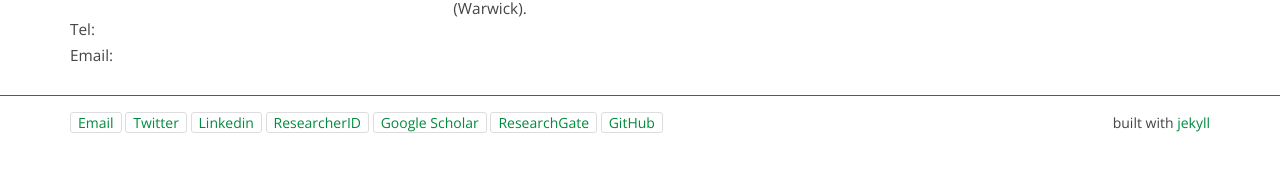
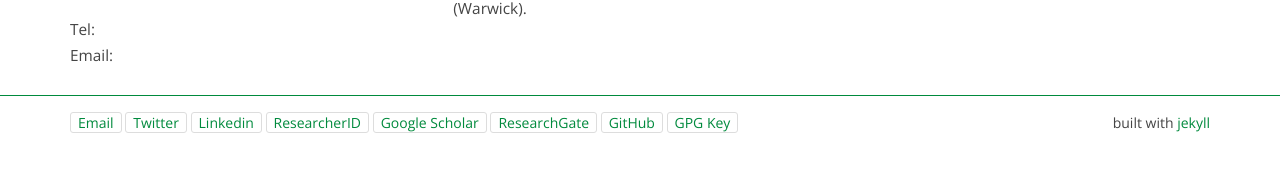
Before and after one commit to sebspain/sebspain.github.io, a Jekyll site: the page index.html, which Jekyll copies as it is, in a window 1280 px wide. Shown: the part 546-718 px from the top of the page. Built offline with Jekyll 4.4.1, drawn with Linux system fonts in a browser that asks for light colours; Markdown is read by kramdown in place of the engine named in the settings.

Commit message:
added gpg key

```diff
--- a/index.html
+++ b/index.html
@@ -82,6 +82,7 @@
     <a href="http://scholar.google.co.uk/citations?user=aDsMaboAAAAJ" class="contact">Google Scholar</a>
     <a href="https://www.researchgate.net/profile/Sebastian_Spain" class="contact">ResearchGate</a>
     <a href="http://github.com/sebspain" class="contact">GitHub</a>
+    <a href="http://sebspain.co.uk/files/sebspain_gpg_public.gpg" class="contact">GPG Key</a>
      </p>
       </div>
       <div class="unit w-1-4 center-on-mobiles align-right">
```
